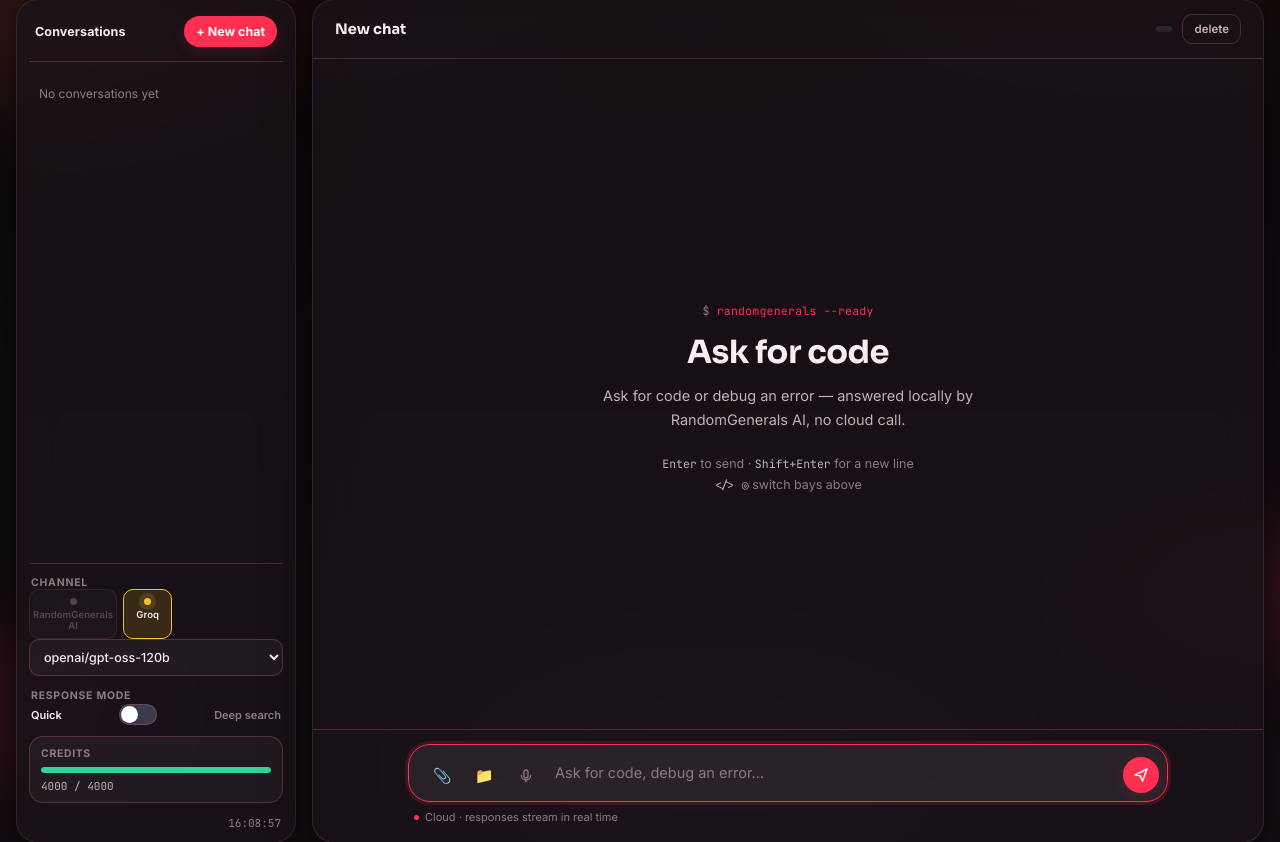
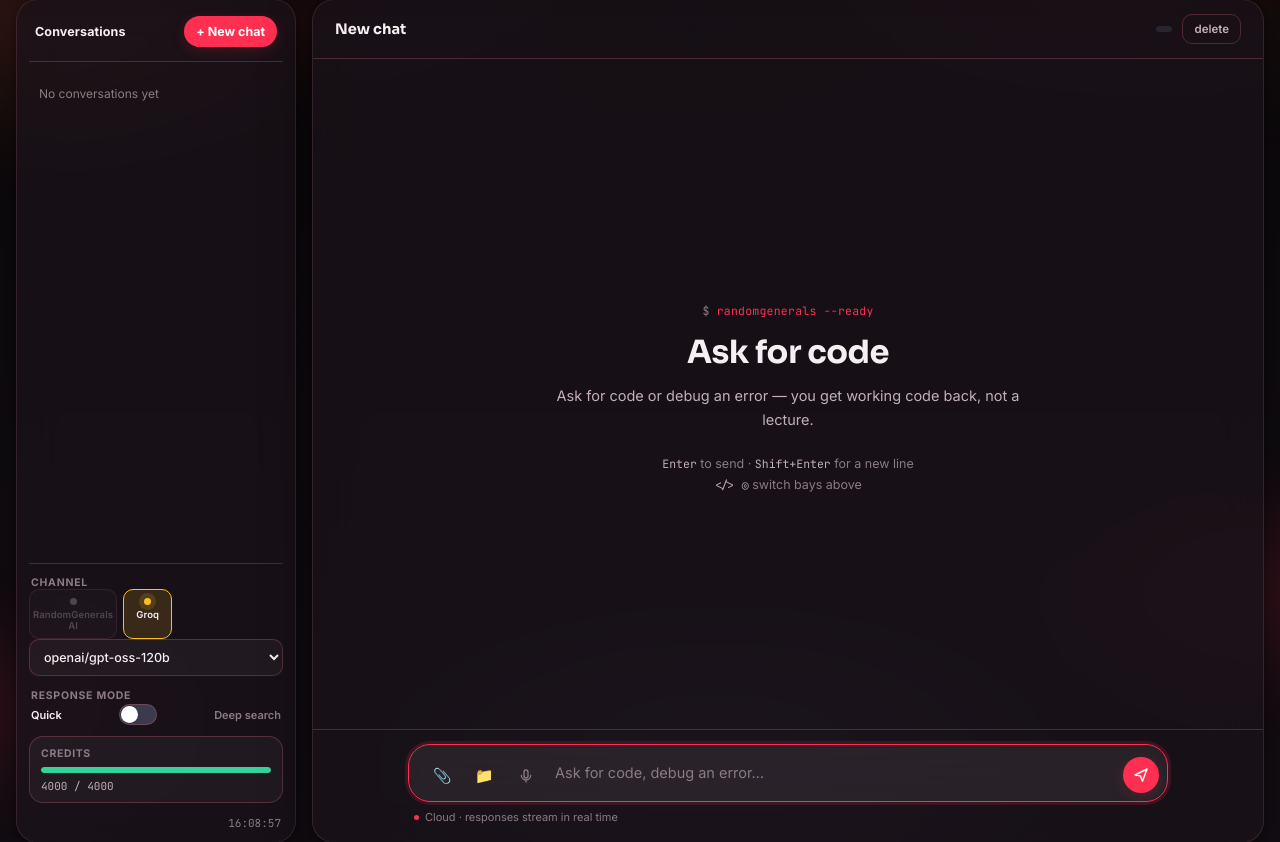
Before and after one commit to imraneadib1-dot/randomgenerals, a Flask app: page /app in a window 1280 px wide. Shown: the part 81-923 px from the top of the page. Run offline with Flask 3, Linux system fonts and the light colour scheme; data comes from the database, SQL or seed files in the repository; data that the repository does not hold is empty; some libraries are stand-ins or nearby versions.

Commit message:
Make OpenAI's model the default for the Code bay
gpt-oss-120b is OpenAI's open-weight model, free on Groq, and roughly
seventeen times the size of the 7B coder that fits on this GPU. Measured
at 0.5s for a complete function. It was already the cloud fallback, but
local was the default, so the weaker model is what nobody-changes-it
users got.

Applying the preference only in selectBay was not enough: on a fresh
load the channel comes from "first available in the list", which is the
local one, so the Code bay only moved to the better model if you clicked
a bay tab. loadProviders now consults the same preference.

Two things this surfaced, both fixed:

- Groq + chat defaulted to allam-2-7b, a model specialised for Arabic,
  purely because it sorts first. The speed-over-accuracy rule behind
  that default is a VRAM argument and only applies locally - nothing is
  loaded on a cloud channel and every model answers equally fast.

- The Code bay's empty state claimed "answered locally, no cloud call",
  which stops being true the moment the bay opens on the cloud channel.
  The composer hint under the input already names the live channel,
  which is the honest place for it.

Local behaviour is unchanged: local + code still picks qwen2.5-coder,
local + chat still picks llama3.2.

Co-Authored-By: Claude Opus 5 <noreply@anthropic.com>

```diff
--- a/static/script.js
+++ b/static/script.js
@@ -4,7 +4,12 @@ const BAY_META = {
   code: {
     eyebrow: "randomgenerals --ready",
     title: "Ask for code",
-    sub: "Ask for code or debug an error — answered locally by RandomGenerals AI, no cloud call.",
+    // Deliberately says nothing about where it runs. The Code bay now
+    // opens on the cloud channel when a stronger model is available
+    // there, so a fixed "no cloud call" line was simply untrue - and
+    // the composer hint under the input already names the live
+    // channel, which is the honest place for it.
+    sub: "Ask for code or debug an error — you get working code back, not a lecture.",
     placeholder: "Ask for code, debug an error…",
     hints:
       "<div><span>Enter</span> to send · <span>Shift+Enter</span> for a new line</div>" +
@@ -389,13 +394,47 @@ function showEmptyState() {
 // slower model made every-day use feel broken. qwen2.5 is still there
 // in the dropdown for anyone who wants to pick it on purpose and knows
 // they're paying a one-time load cost for it.
+// OpenAI's open-weight models, served free through Groq. gpt-oss-120b
+// is roughly seventeen times the size of the 7B coder that fits on this
+// machine's GPU, and measured at half a second for a complete function -
+// so for code it is both better and faster than running locally, which
+// is not the tradeoff local-vs-cloud usually offers.
+const isOpenAIModel = (m) => /gpt-oss/i.test(m);
+
 function preferredModel(models, bay) {
   if (!models.length) return null;
   const isCoder = (m) => /coder|code/i.test(m);
-  if (bay === "code") return models.find(isCoder) || models[0];
+  if (bay === "code") {
+    // Biggest OpenAI model first, then the smaller one, then whatever
+    // coding-tuned local model exists. The fallback chain matters
+    // because this same function runs for the local provider too, where
+    // no gpt-oss model is present.
+    return (
+      models.find((m) => /gpt-oss-120b/i.test(m)) ||
+      models.find(isOpenAIModel) ||
+      models.find(isCoder) ||
+      models[0]
+    );
+  }
 
   const isVision = (m) => /llava|vision|moondream|minicpm-v|bakllava/i.test(m);
   const isGeneral = (m) => !isCoder(m) && !isVision(m);
+
+  // The speed-over-accuracy default above is a VRAM argument, and it
+  // only applies locally: one multi-GB model fits at a time, so picking
+  // the bigger one costs a ~39s reload. Nothing is loaded on a cloud
+  // channel, every model answers equally fast, and the biggest one is
+  // simply better - so prefer it there. Without this the list order
+  // decided it, which meant chat opened on allam-2-7b, a model
+  // specialised for Arabic, for everyone.
+  if (models.some(isOpenAIModel)) {
+    return (
+      models.find((m) => /gpt-oss-120b/i.test(m)) ||
+      models.find(isOpenAIModel) ||
+      models[0]
+    );
+  }
+
   return (
     models.find((m) => /llama3\.2/i.test(m)) ||
     models.find(isGeneral) ||
@@ -410,9 +449,27 @@ function applyPreferredModel(bay) {
   if (preferred) modelSelect.value = preferred;
 }
 
+// Which channel a bay should open on. Only the Code bay expresses a
+// preference, and only when Groq actually has an OpenAI model to offer -
+// otherwise this returns null and whatever channel the user was on is
+// left alone, including when they picked it deliberately.
+function preferredProviderFor(bay) {
+  if (bay !== "code") return null;
+  const groq = providers.find(
+    (p) => p.id === "groq" && p.available && p.models.some(isOpenAIModel),
+  );
+  return groq ? "groq" : null;
+}
+
 function selectBay(bay) {
   if (!BAY_ORDER.includes(bay)) return;
   currentBay = bay;
+
+  // Set before selectProvider runs: it applies the preferred model for
+  // whatever currentBay currently is, so switching the channel first
+  // would pick a model for the bay being left behind.
+  const wanted = preferredProviderFor(bay);
+  if (wanted && wanted !== activeProvider) selectProvider(wanted);
 
   const idx = BAY_ORDER.indexOf(bay);
   bayPuck.style.transform = `translateX(${idx * 100}%)`;
@@ -542,7 +599,13 @@ async function loadProviders() {
     statusText.textContent = firstAvailable ? "Online" : "Offline";
 
     if (firstAvailable) {
-      selectProvider(firstAvailable.id);
+      // The bay's own preference wins over "first available in the
+      // list". Without this the Code bay only moved to the OpenAI model
+      // once the user clicked a bay tab - on a fresh load it opened on
+      // whichever channel happened to come first, which is the local
+      // one, so the default nobody changes was the weaker model.
+      const wanted = preferredProviderFor(currentBay);
+      selectProvider(wanted || firstAvailable.id);
     } else {
       modelSelect.innerHTML = "<option>no channel available</option>";
       modelSelect.disabled = true;
--- a/templates/index.html
+++ b/templates/index.html
@@ -223,8 +223,7 @@
               <p class="empty-eyebrow" id="emptyEyebrow">randomgenerals --ready</p>
               <h1 id="emptyTitle">Ask for code</h1>
               <p class="empty-sub" id="emptySub">
-                Ask for code or debug an error — answered locally by
-                RandomGenerals AI, no cloud call.
+                Ask for code or debug an error — you get working code back, not a lecture.
               </p>
               <div class="empty-hints" id="emptyHints">
                 <div>
```
